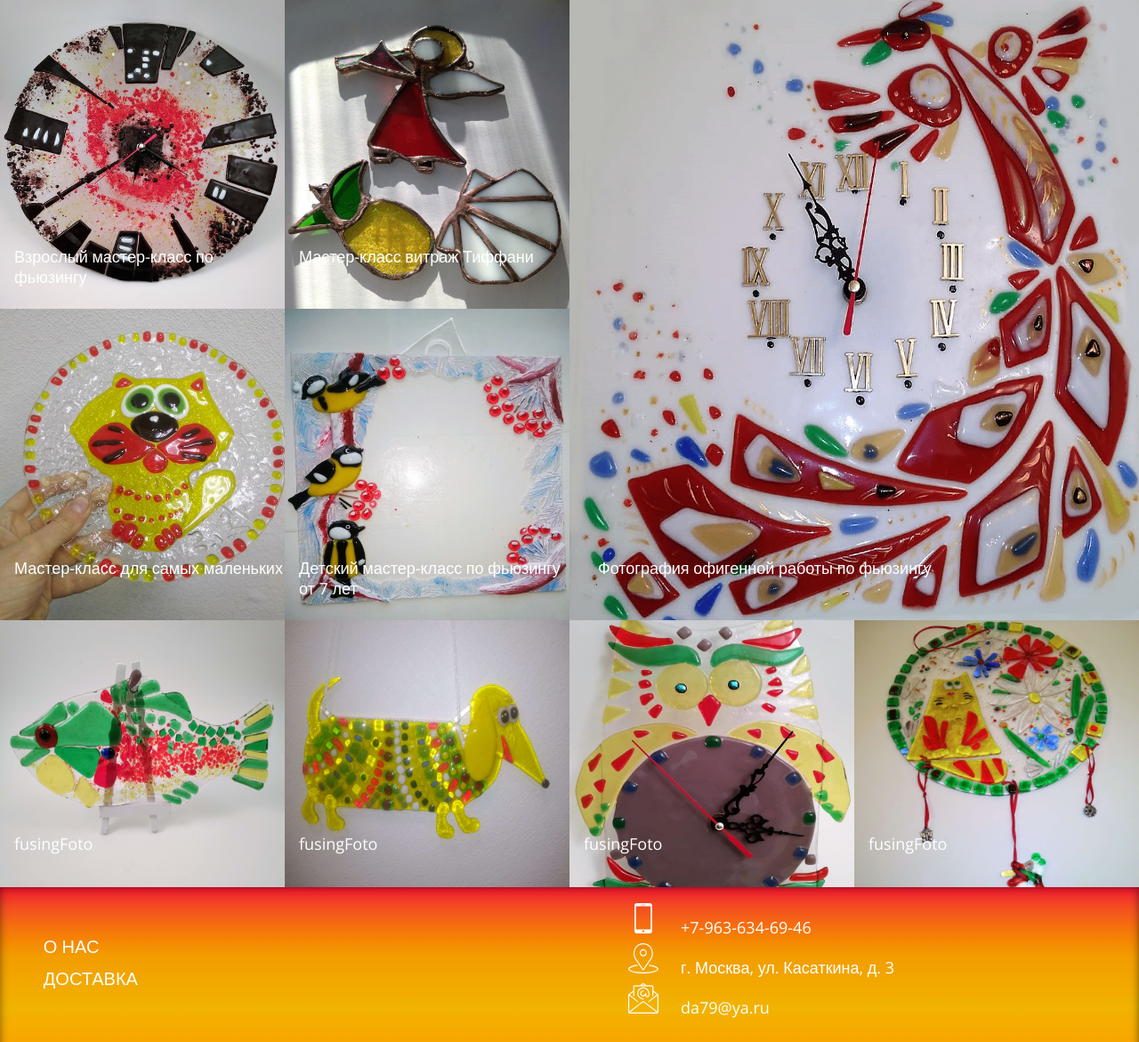
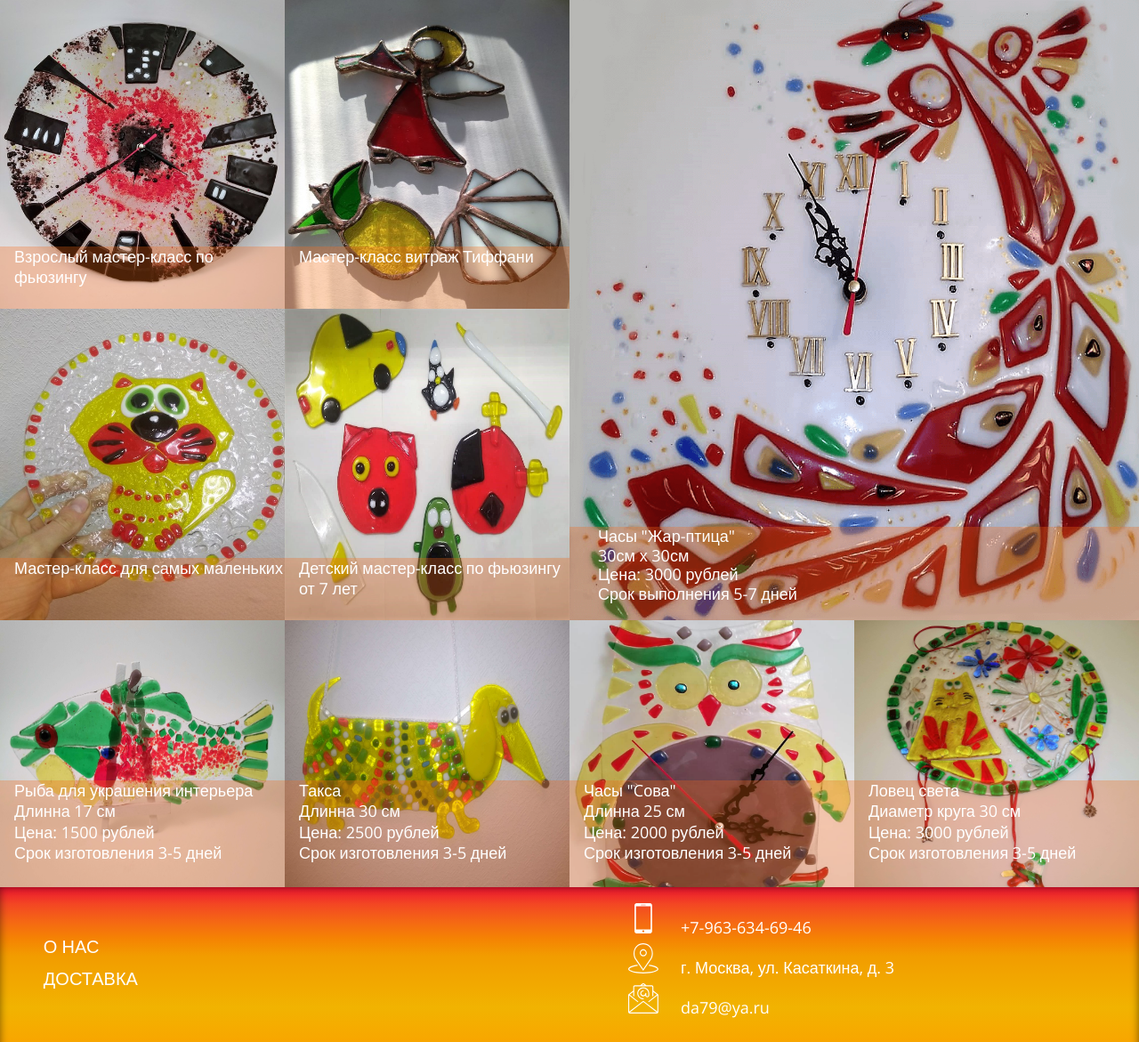
Before and after one commit to AlinaSlupskaya/AlinaSlupskaya.github.io, a plain HTML site: page index.html in a window 1280 px wide. Shown: the part 204-1375 px from the top of the page at 89% size. Drawn offline with nearby package versions, Linux system fonts and the light colour scheme; a web font is replaced by a local one.

Commit message:
1 list commit

```diff
--- a/css/media.css
+++ b/css/media.css
@@ -9,6 +9,15 @@
   }
   .fusingFoto{
     height: 250px;
+  }
+  .foto .text{
+    font-size: 16px;
+    top: 80%;
+  }
+  .fusingFoto_block .text{
+    font-size: 16px;
+    top: 50%;
+
   }
 }
 
@@ -39,29 +48,32 @@
   }
   .masterClasses_block .text{
     top:60%;
-    font-size: 16px;
+    font-size: 100%;
   }
   .foto img{
     height: 400px;
   }
   .foto .text{
     top: 80%;
-    font-size: 16px;
+    font-size: 100%;
   }
   .fusingFoto{
     height: 200px;
   }
+  .fusingFoto_block .text{
+    font-size: 100%;
+    top:40%;
+  }
 }
 
 
-@media(min-width: 425px) and (max-width: 769px) {
+@media(min-width: 427px) and (max-width: 769px) {
 
   .burger__icon{
     display: inline-block;
   }
   .burger{
     margin-right: 5%;
-
   }
 
   ul.menu {
@@ -72,7 +84,6 @@
     left: 0;
     margin-top: 52px;
     background-image: linear-gradient(to bottom, #ff9808, #fc9f02, #f8a600, #f5ad00, #f1b301, #f2ab00, #f2a400, #f29c00, #f58303, #f56714, #f34723, #ee1430);
-
     z-index: 1000;
     overflow: auto;
   }
@@ -122,21 +133,21 @@
       height: 400px;
     }
     .foto .text{
+      font-size: 80%;
       top: 85%;
-      font-size: 80%;
 
     }
     .fusingFoto{
       height: 200px;
     }
     .fusingFoto_block .text{
-      top: 75%;
+      top: 50%;
       font-size: 80%;
-      line-height: 1.2;
+
     }
-  }
+    }
 
-@media(max-width: 424px) and (min-width: 320px){
+@media(max-width: 426px) and (min-width: 320px){
 
   .burger__icon{
     display: inline-block;
@@ -220,12 +231,9 @@
       max-height: 350px;
       }
       .foto .text{
-        position: absolute;
-        top: 80%;
         font-size: 120%;
         color: #ffffff;
-        padding-left: 5%;
-      }
+        }
       .fusingFoto{
         width: 100%;
         height: auto;
@@ -245,6 +253,10 @@
       .fusingFoto_block img{
         height: 350px
       }
+      .fusingFoto_block .text{
+        top: 70%;
+        font-size: 120%;
+      }
 
 
       footer li a{
--- a/css/style.css
+++ b/css/style.css
@@ -207,6 +207,11 @@ main{
   color: #ffffff;
   padding-left: 5%;
   font-weight:500;
+  background-color:rgba(245, 103, 20, 0.3);
+  width: 100%;
+  bottom:0;
+  left:0;
+  box-sizing: border-box;
 }
 .foto{
   width: 50%;
@@ -219,11 +224,22 @@ main{
   }
 .foto .text{
   position: absolute;
-  top: 90%;
+  top: 85%;
   font-size: 18px;
   color: #ffffff;
   padding-left: 5%;
-}
+  display: flex;
+  flex-direction: column;
+  background-color:rgba(245, 103, 20, 0.3);
+  width: 100%;
+  bottom:0;
+  left:0;
+  box-sizing: border-box;
+  }
+  .foto .text p{
+    line-height: 1.2em;
+    margin: 0;
+  }
 /* fusingFoto */
 
 .fusingFoto{
@@ -253,10 +269,19 @@ main{
 .fusingFoto_block .text{
   position: absolute;
   z-index: 2;
-  top:80%;
+  top:60%;
   font-size: 18px;
   color: #ffffff;
   padding-left: 5%;
+  background-color:rgba(245, 103, 20, 0.3);
+  width: 100%;
+  bottom:0;
+  left:0;
+  box-sizing: border-box;
+}
+.fusingFoto_block .text p{
+  line-height: 1.3em;
+  margin: 0;
 }
 
 /* footer */
--- a/index.html
+++ b/index.html
@@ -57,32 +57,57 @@
       </article>
       <article class="masterClasses_block">
         <div class="img">
-          <a href="#"><img src="img/1111.jpg" alt="Детский мастер-класс по фьюзингу от 7 лет"></a>
+          <a href="#"><img src="img/child.jpg" alt="Детский мастер-класс по фьюзингу от 7 лет"></a>
         </div>
         <div class="text">Детский мастер-класс по фьюзингу от 7 лет</div>
       </article>
       </section>
       <section class="foto">
         <img src="img/9.png" alt="большое фото">
-        <div class="text">Фотография офигенной работы по фьюзингу</div>
+        <div class="text">
+          <p>Часы "Жар-птица"</p>
+          <p>30см х 30см</p>
+          <p>Цена: 3000 рублей</p>
+          <p>Срок выполнения 5-7 дней</p>
+        </div>
       </section>
     </section>
     <section class="fusingFoto">
         <article class="fusingFoto_block">
-          <div class="img"><img src="img/111.jpg" alt="Рыба"></div>
-          <div class="text">fusingFoto</div>
+          <div class="img"><img src="img/111.jpg" alt="Рыба для украшения интерьера"></div>
+          <div class="text">
+            <p>Рыба для украшения интерьера</p>
+            <p>Длинна 17 см</p>
+            <p>Цена: 1500 рублей</p>
+            <p>Срок изготовления 3-5 дней</p>
+          </div>
         </article>
         <article class="fusingFoto_block">
-          <div class="img"><img src="img/12.jpg" alt="fusingFoto"></div>
-          <div class="text">fusingFoto</div>
+          <div class="img"><img src="img/12.jpg" alt="Такса."></div>
+          <div class="text">
+            <p>Такса</p>
+            <p>Длинна 30 см</p>
+            <p>Цена: 2500 рублей</p>
+            <p>Срок изготовления 3-5 дней</p>
+          </div>
         </article>
         <article class="fusingFoto_block">
-          <div class="img"><img src="img/sova.jpg" alt="fusingFoto"></div>
-          <div class="text">fusingFoto</div>
+          <div class="img"><img src="img/sova.jpg" alt="Часы "Cова""></div>
+          <div class="text">
+            <p>Часы "Cова"</p>
+            <p>Длинна 25 см</p>
+            <p>Цена: 2000 рублей</p>
+            <p>Срок изготовления 3-5 дней</p>
+          </div>
         </article>
         <article class="fusingFoto_block">
-          <div class="img"><img src="img/sni.jpg" alt="fusingFoto"></div>
-          <div class="text">fusingFoto</div>
+          <div class="img"><img src="img/sni.jpg" alt="Ловец света"></div>
+          <div class="text">
+            <p>Ловец света</p>
+            <p>Диаметр круга 30 см</p>
+            <p>Цена: 3000 рублей</p>
+            <p>Срок изготовления 3-5 дней</p>
+          </div>
         </article>
     </section>
   </main>
```
Also changed, not shown: img/child.jpg (added).
